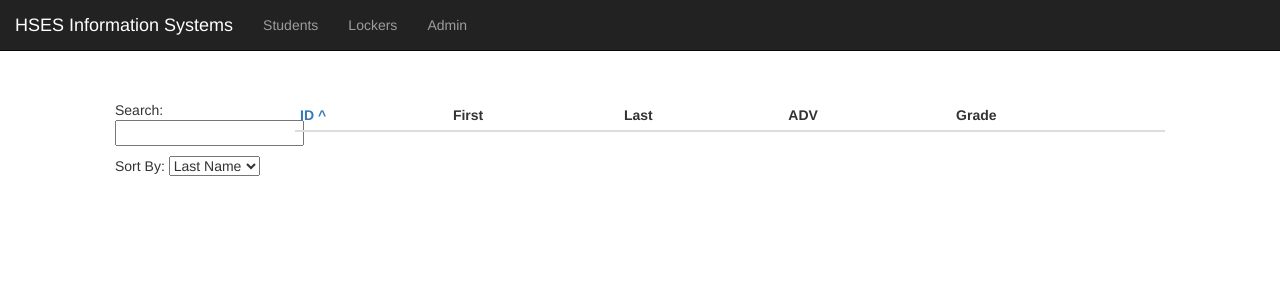
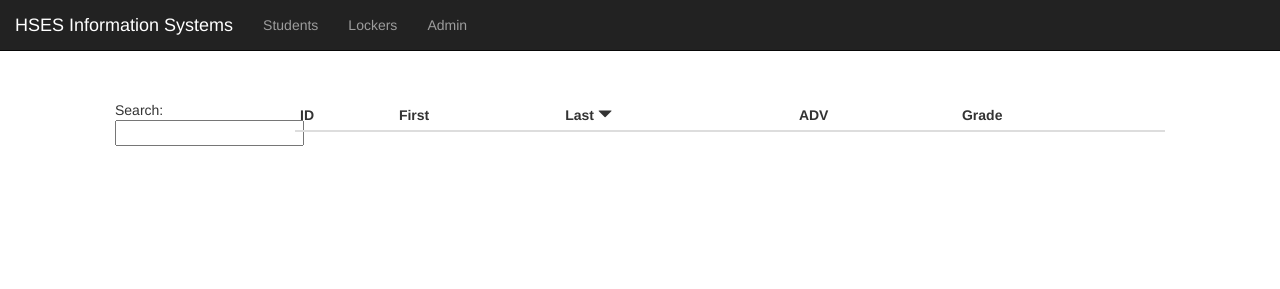
Before and after one commit to bhgray/hseslockers, a website: page app/index.html in a window 1280 px wide. Drawn offline with nearby package versions, Linux system fonts and the light colour scheme; some packages are replaced by stand-ins of ours; no server answers; a script that the page names is missing.

Commit message:
student list complete with sorting

```diff
--- a/app/app.css
+++ b/app/app.css
@@ -4,6 +4,10 @@ body {
 
 h1 {
   border-bottom: 1px solid gray;
+}
+
+.tableheader {
+  cursor: pointer;
 }
 /* View: Student list */
 .students {
--- a/app/components/locker-list/locker-list.component.js
+++ b/app/components/locker-list/locker-list.component.js
@@ -1,21 +1,20 @@
 'use strict';
+LockerListCtrl.$inject = ['Locker'];
+function LockerListCtrl(Locker) {
+
+    var self = this;
+    self.lockers = Locker.query();
+    self.orderProp = 'id';
+    self.reverseSort = false;
+
+    self.goto = function(id) {
+      window.location = '#!/lockers/' + id;
+    }
+
+}
 
 angular.module('lockerList')
 .component('lockerList', {
   templateUrl: '/components/locker-list/locker-list.template.html',
-    controller: ['Locker',
-      function LockerListCtrl(Locker) {
-        // this is so that you can refer to this object in the callback b/c
-        // 'this' is out of scope in the callback.
-        //  Note: not necessary anymore now that we are not using $http service
-        // directly here.
-        var self = this;
-        self.lockers = Locker.query();
-        self.orderProp = 'id';
-        self.reverseSort = false;
-
-        self.goto = function(id) {
-          window.location = '#!/lockers/' + id;
-        }
-    }]
+    controller: LockerListCtrl
 });
--- a/app/components/student-list/student-list.component.js
+++ b/app/components/student-list/student-list.component.js
@@ -1,21 +1,31 @@
-'use strict';
+StudentListCtrl.$inject = ['Student'];
+function StudentListCtrl(Student) {
+
+    var self = this;
+    self.students = Student.query();
+    self.orderProp = 'lastname';
+    self.reverseSort = false;
+
+    self.$onInit = function() {
+      console.log('onInit StudentList component');
+    }
+
+    self.goto = function(id) {
+      window.location = '#!/students/' + id;
+    };
+
+    self.changeSort = function(newSort) {
+      self.orderProp = newSort;
+    };
+
+    self.changeReverseSort = function() {
+      self.reverseSort = !self.reverseSort;
+    };
+}
+
 
 angular.module('studentList')
 .component('studentList', {
   templateUrl: '/components/student-list/student-list.template.html',
-    controller: ['Student',
-      function StudentListCtrl(Student) {
-        // this is so that you can refer to this object in the callback b/c
-        // 'this' is out of scope in the callback.
-        //  Note: not necessary anymore now that we are not using $http service
-        // directly here.
-        var self = this;
-        self.students = Student.query();
-        self.orderProp = 'lastname';
-        self.reverseSort = false;
-
-        self.goto = function(id) {
-          window.location = '#!/students/' + id;
-        }
-    }]
+  controller: StudentListCtrl
 });
--- a/app/components/student-list/student-list.template.html
+++ b/app/components/student-list/student-list.template.html
@@ -3,13 +3,13 @@
     <div class="col-md-2">
     <!-- sidebar content -->
       <p>Search:  <input ng-model="$ctrl.query" /></p>
-      <p>Sort By:
+      <!-- <p>Sort By:
         <select ng-model="$ctrl.orderProp">
           <option value="firstname">First Name</option>
           <option value="idnumber">ID Number</option>
           <option value="lastname">Last Name</option>
         </select>
-      </p>
+      </p> -->
     </div>
     <div class="col-md-10">
       <!-- body -->
@@ -17,20 +17,44 @@
         <thead>
           <tr>
             <th>
-              <a href="#" ng-click="$ctrl.orderProp='id'; $ctrl.reverseSort=!reverseSort">
+              <div class="tableheader" href="#" ng-click="$ctrl.changeSort('id'); $ctrl.changeReverseSort()">
                 ID
-                <span ng-show="!$ctrl.reverseSort">^</span>
-                <span ng-show="$ctrl.reverseSort">v</span>
-              </a>
+                <span ng-show="$ctrl.orderProp === 'id' && !$ctrl.reverseSort" class="glyphicon glyphicon-triangle-bottom"></span>
+                <span ng-show="$ctrl.orderProp === 'id' && $ctrl.reverseSort" class="glyphicon glyphicon-triangle-top"></span>
+              </div>
             </th>
-            <th>First</th>
-            <th>Last</th>
-            <th>ADV</th>
-            <th>Grade</th>
+            <th>
+              <div  class="tableheader" href="#" ng-click="$ctrl.changeSort('firstname'); $ctrl.changeReverseSort()">
+                First
+                <span ng-show="$ctrl.orderProp === 'firstname' && !$ctrl.reverseSort" class="glyphicon glyphicon-triangle-bottom"></span>
+                <span ng-show="$ctrl.orderProp === 'firstname' && $ctrl.reverseSort" class="glyphicon glyphicon-triangle-top"></span>
+              </div>
+            </th>
+            <th>
+              <div  class="tableheader" href="#" ng-click="$ctrl.changeSort('lastname'); $ctrl.changeReverseSort()">
+                Last
+                <span ng-show="$ctrl.orderProp === 'lastname' && !$ctrl.reverseSort" class="glyphicon glyphicon-triangle-bottom"></span>
+                <span ng-show="$ctrl.orderProp === 'lastname' && $ctrl.reverseSort" class="glyphicon glyphicon-triangle-top"></span>
+              </div>
+            </th>
+            <th>
+              <div  class="tableheader" href="#" ng-click="$ctrl.changeSort('advisory'); $ctrl.changeReverseSort()">
+                ADV
+                <span ng-show="$ctrl.orderProp === 'advisory' && !$ctrl.reverseSort" class="glyphicon glyphicon-triangle-bottom"></span>
+                <span ng-show="$ctrl.orderProp === 'advisory' && $ctrl.reverseSort" class="glyphicon glyphicon-triangle-top"></span>
+              </div>
+            </th>
+            <th>
+              <div  class="tableheader" href="#" ng-click="$ctrl.changeSort('grade'); $ctrl.changeReverseSort()">
+                Grade
+                <span ng-show ="$ctrl.orderProp === 'grade' && !$ctrl.reverseSort" class="glyphicon glyphicon-triangle-bottom"></span>
+                <span ng-show="$ctrl.orderProp === 'grade' && $ctrl.reverseSort" class="glyphicon glyphicon-triangle-top"></span>
+              </div>
+            </th>
           </tr>
         </thead>
       <tbody>
-        <tr class='clickable-row' ng-click="$ctrl.goto(student.id)" style="cursor:pointer" ng-repeat="student in $ctrl.students | filter:$ctrl.query | orderBy:$ctrl.orderProp">
+        <tr class='clickable-row' ng-click="$ctrl.goto(student.id)" style="cursor:pointer" ng-repeat="student in $ctrl.students | filter:$ctrl.query | orderBy:$ctrl.orderProp:$ctrl.reverseSort">
           <td>{{student.id}}</td>
           <td>{{student.firstname}}</td>
           <td>{{student.lastname}}</td>
--- a/app/index.html
+++ b/app/index.html
@@ -1,8 +1,5 @@
 <!DOCTYPE html>
-<!--[if lt IE 7]>      <html lang="en" ng-app="hseslockers" class="no-js lt-ie9 lt-ie8 lt-ie7"> <![endif]-->
-<!--[if IE 7]>         <html lang="en" ng-app="hseslockers" class="no-js lt-ie9 lt-ie8"> <![endif]-->
-<!--[if IE 8]>         <html lang="en" ng-app="hseslockers" class="no-js lt-ie9"> <![endif]-->
-<!--[if gt IE 8]><!--> <html lang="en" ng-app="hseslockers" class="no-js"> <!--<![endif]-->
+<html ng-app="hseslockers" ng-strict-di>
 <head>
   <meta charset="utf-8">
   <meta http-equiv="X-UA-Compatible" content="IE=edge">
@@ -26,20 +23,13 @@
      </div>  <!-- container-fluid -->
   </nav>
 
-  <!--[if lt IE 7]>
-      <p class="browsehappy">You are using an <strong>outdated</strong> browser. Please <a href="http://browsehappy.com/">upgrade your browser</a> to improve your experience.</p>
-  <![endif]-->
-
   <div ng-view></div>
 
-  <!-- In production use:
-  <script src="//ajax.googleapis.com/ajax/libs/angularjs/x.x.x/angular.min.js"></script>
-  -->
+
   <script src="bower_components/angular/angular.js"></script>
   <script src="bower_components/angular-resource/angular-resource.js"></script>
   <script src="bower_components/angular-animate/angular-animate.js"></script>
   <script src="bower_components/angular-route/angular-route.js"></script>
-  <!-- <script src="bower_components/angular-bootstrap/ui-bootstrap-tpls-2.1.4.js"></script> -->
   <script src="bower_components/angular-bootstrap/ui-bootstrap.js"></script>
   <script src="app.module.js"></script>
   <script src="app.config.js"></script>
```
Also changed, not shown: README.txt.
